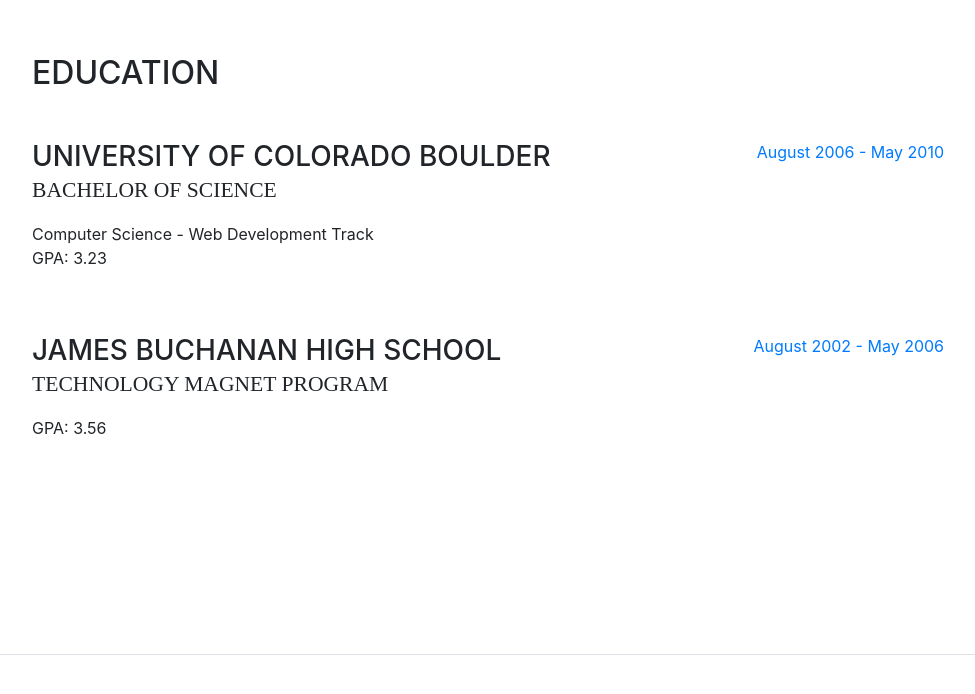
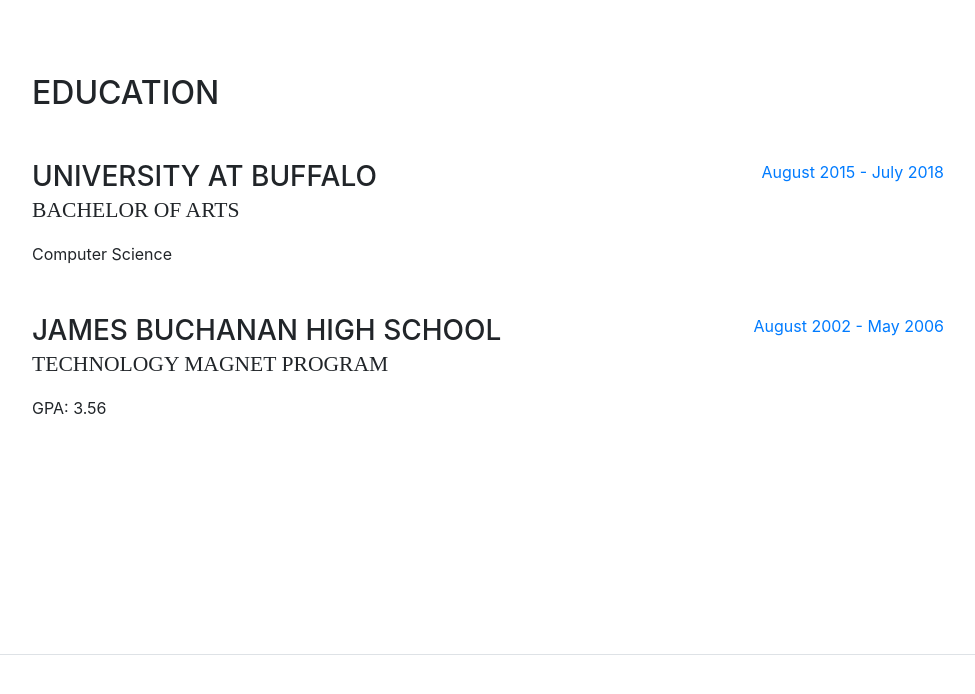
Before and after one commit to jmingoia/jmingoia.github.io, a website with bundled scripts: page index.html in a window 1280 px wide. Shown: the part 2024-2718 px from the top of the page, without its empty margins (288-1263 px from the left). Built offline with nearby package versions, Linux system fonts and the light colour scheme; a web font is replaced by a local one.

Commit message:
Changed further information

```diff
--- a/index.html
+++ b/index.html
@@ -69,7 +69,7 @@
             <span class="text-primary">Mingoia Jr.</span>
           </h1>
           <div class="subheading mb-5">121 Highland Avenue · Maybrook, NY 12543 · (845) 699-9681 ·
-            <a href="mailto:name@email.com">name@email.com</a>
+            <a href="mailto:jrmingoia@yahoo.com">jrmingoia@yahoo.com</a>
           </div>
           <p class="mb-5">I am experienced in leveraging agile frameworks to provide a robust synopsis for high level overviews. Iterative approaches to corporate strategy foster collaborative thinking to further the overall value proposition.</p>
           <ul class="list-inline list-social-icons mb-0">
@@ -167,13 +167,12 @@
 
           <div class="resume-item d-flex flex-column flex-md-row mb-5">
             <div class="resume-content mr-auto">
-              <h3 class="mb-0">University of Colorado Boulder</h3>
-              <div class="subheading mb-3">Bachelor of Science</div>
-              <div>Computer Science - Web Development Track</div>
-              <p>GPA: 3.23</p>
+              <h3 class="mb-0">University at Buffalo</h3>
+              <div class="subheading mb-3">Bachelor of Arts</div>
+              <div>Computer Science</div>
             </div>
             <div class="resume-date text-md-right">
-              <span class="text-primary">August 2006 - May 2010</span>
+              <span class="text-primary">August 2015 - July 2018</span>
             </div>
           </div>
 
```
